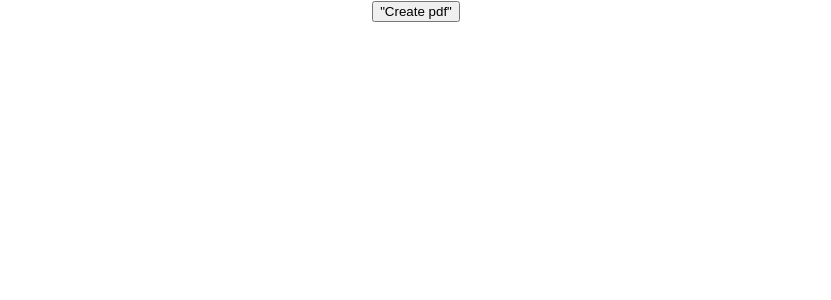
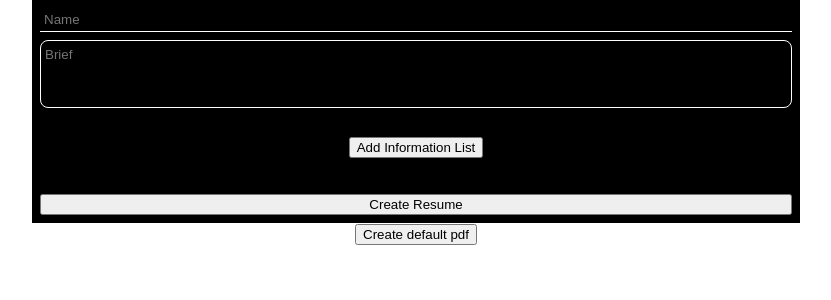
Before and after one commit to KAOtheCoder/resume-creator, a React (Create React App) app: page / in a window 1280 px wide. Shown: the top 300 px of the page, without its empty margins (224-1055 px from the left). Built offline with nearby package versions, Linux system fonts and the light colour scheme.

Commit message:
UnderlinedInput and ExpandingTextArea added.

```diff
--- a/src/App.js
+++ b/src/App.js
@@ -8,16 +8,17 @@ class App extends React.Component {
     render() {
         return (
             <div className="App">
-                <button className="App-button"
-                onClick={() => this.createPdf() }
+                <ResumeForm/>
+                <button
+                onClick={() => this.createDefault() }
                 >
-                "Create pdf"
+                    Create default pdf
                 </button>
             </div>
         );
     }
 
-    createPdf() {
+    createDefault() {
         const LOREM_IPSUM = "Lorem ipsum dolor sit amet, consectetur adipiscing elit. Phasellus id eros turpis. Vivamus tempor urna vitae sapien mollis molestie. Vestibulum in "
             + "lectus non enim bibendum laoreet at at libero. Etiam malesuada erat sed sem blandit in varius orci porttitor. Sed at sapien urna. Fusce augue ipsum, molestie et "
             + "adipiscing at, varius quis enim. Morbi sed magna est, vel vestibulum urna. Sed tempor ipsum vel mi pretium at elementum urna tempor. Nulla faucibus consectetur felis, "
--- /dev/null
+++ b/src/components/ExpandingTextArea.css
@@ -0,0 +1,20 @@
+.ExpandingTextArea {
+    box-sizing: border-box;
+    width: 100%;
+    padding: 4px;
+    background: transparent;
+    border-color: transparent;
+    overflow: auto;
+    line-height: 20px;
+    resize: none;
+    font-family: Arial;
+    color: white;
+    overflow: auto;
+    outline: none;
+    border-color: white;
+    border-radius: 8px;
+}
+
+.ExpandingTextArea:focus {
+    border-color: green;
+}
--- /dev/null
+++ b/src/components/ExpandingTextArea.jsx
@@ -0,0 +1,51 @@
+import React from "react";
+import "./ExpandingTextArea.css";
+
+class ExpandingTextArea extends React.Component {
+    constructor(props) {
+        super(props);
+
+        this.textarea = React.createRef();
+        this.updateSize = this.updateSize.bind(this);
+    }
+
+    render() {
+        return (
+            <textarea
+            className="ExpandingTextArea"
+            ref={this.textarea}
+            placeholder={this.props.placeholder}
+            onChange={(event) => this.handleOnChange(event)}
+            />
+        );
+    }
+
+    handleOnChange(event) {
+        this.updateSize();
+        this.props.onChange(event);
+    }
+
+    updateSize() {
+        const textarea = this.textarea.current;
+
+        const EXTRA_HEIGHT = 20;
+        const MIN_HEIGHT = 40;
+        const MAX_HEIGHT = 150;
+
+        textarea.style.height = "auto";
+        const height = Math.min(MAX_HEIGHT, Math.max(MIN_HEIGHT, textarea.scrollHeight + EXTRA_HEIGHT));
+        textarea.style.height = `${height}px`;
+    }
+
+    componentDidMount() {
+        this.updateSize();
+
+        window.addEventListener("resize", this.updateSize);
+    }
+
+    componentWillUnmount() {
+        window.removeEventListener("resize", this.updateSize);
+    }
+}
+
+export default ExpandingTextArea;
--- /dev/null
+++ b/src/components/ResumeForm.css
@@ -0,0 +1,10 @@
+.ResumeForm {
+    box-sizing: border-box;
+    width: 60%;
+    padding: 8px;
+    margin: auto;
+    background-color: black;
+    display: flex;
+    flex-direction: column;
+    gap: 8px;
+}
--- a/src/components/ResumeForm.jsx
+++ b/src/components/ResumeForm.jsx
@@ -0,0 +1,66 @@
+import React from "react";
+import { InformationList, Resume } from "../Resume";
+import ResumeCreator from "../ResumeCreator";
+import "./ResumeForm.css";
+import UnderlinedInput from "./UnderlinedInput";
+import ExpandingTextArea from "./ExpandingTextArea";
+
+class ResumeForm extends React.Component {
+    constructor(props) {
+        super(props);
+
+        this.resume = new Resume("");
+        this.nameInput = React.createRef
+    }
+
+    render() {
+        return (
+            <div className="ResumeForm">
+                <UnderlinedInput
+                placeholder="Name"
+                onChange={(event) => this.onNameChange(event.target)}
+                />
+                <ExpandingTextArea
+                placeholder="Brief"
+                onChange={(event) => this.onBriefChange(event.target)}
+                />
+                <div>
+                    <div>Informations</div>
+                    <button
+                    onClick={() => this.addInformationList()}
+                    >
+                        Add Information List
+                    </button>
+                </div>
+                <div>
+                    <label>Experiences</label>
+                </div>
+                <button
+                onClick={() => this.createResume() }
+                >
+                    Create Resume
+                </button>
+            </div>
+        );
+    }
+
+    createResume() {
+        const resumeCreator = new ResumeCreator();
+        const doc = resumeCreator.createResume(this.resume);
+        doc.output("dataurlnewwindow");
+    }
+
+    onNameChange(input) {
+        this.resume.name = input.value;
+    }
+
+    onBriefChange(textarea) {
+        this.resume.brief = textarea.value;
+    }
+
+    addInformationList() {
+        this.resume.informationSuperlist.push(new InformationList(""));
+    }
+}
+
+export default ResumeForm;
--- /dev/null
+++ b/src/components/UnderlinedInput.css
@@ -0,0 +1,18 @@
+.UnderlinedInput {
+    box-sizing: border-box;
+    width: 100%;
+    padding: 4px;
+    background: transparent;
+    border-top: none;
+    border-left: none;
+    border-right: none;
+    border-color: white;
+    border-width: 1px;
+    outline: none;
+    font-family: Arial, Helvetica, sans-serif;
+    color: white
+}
+
+.UnderlinedInput:focus {
+    border-color: green;
+}
--- /dev/null
+++ b/src/components/UnderlinedInput.jsx
@@ -0,0 +1,17 @@
+import React from "react";
+import "./UnderlinedInput.css";
+
+class UnderlinedInput extends React.Component {
+    render() {
+        return (
+            <input
+            className="UnderlinedInput"
+            type="text"
+            placeholder={this.props.placeholder}
+            onChange={this.props.onChange}
+            />
+        );
+    }
+}
+
+export default UnderlinedInput;
```
